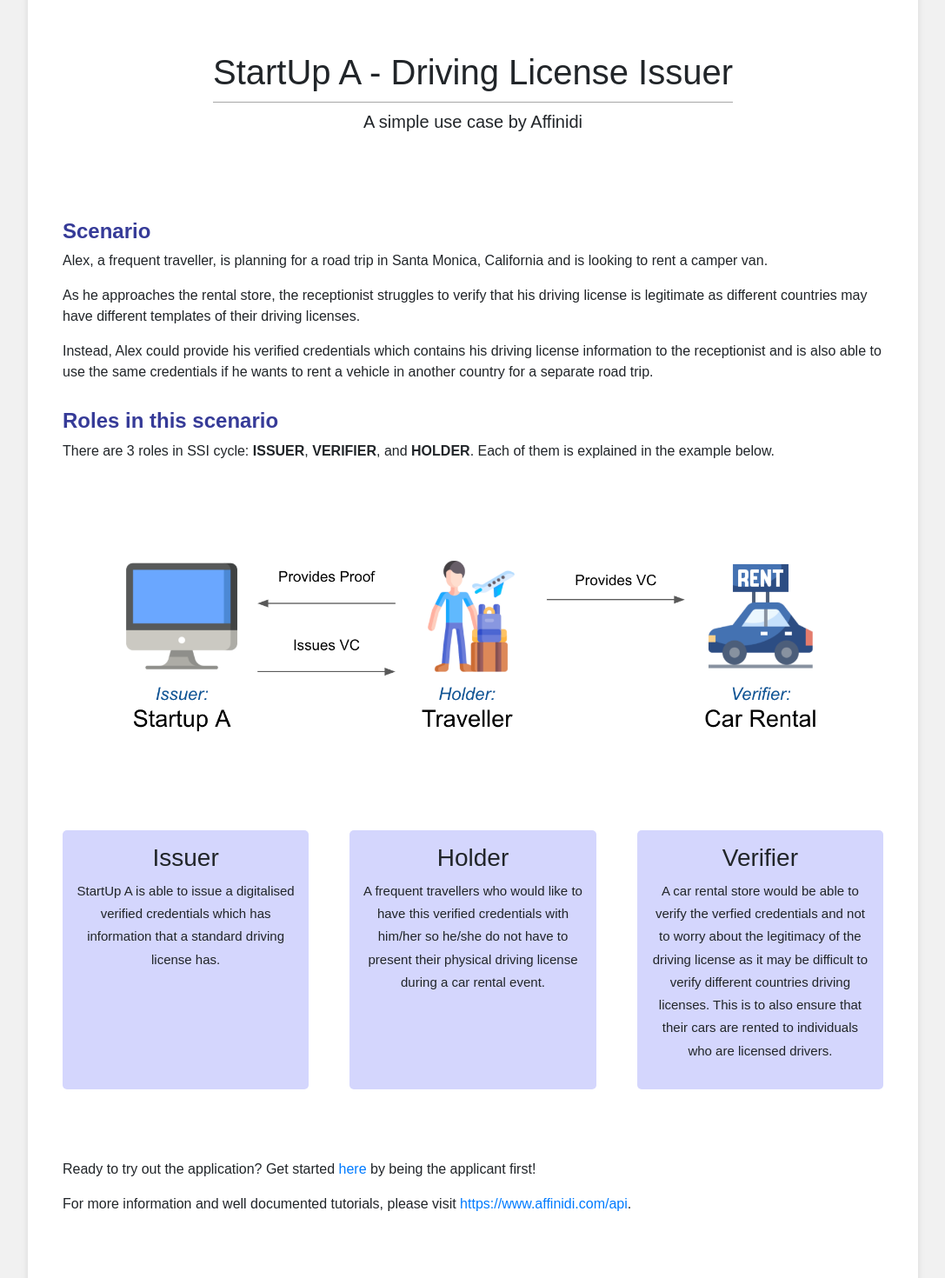
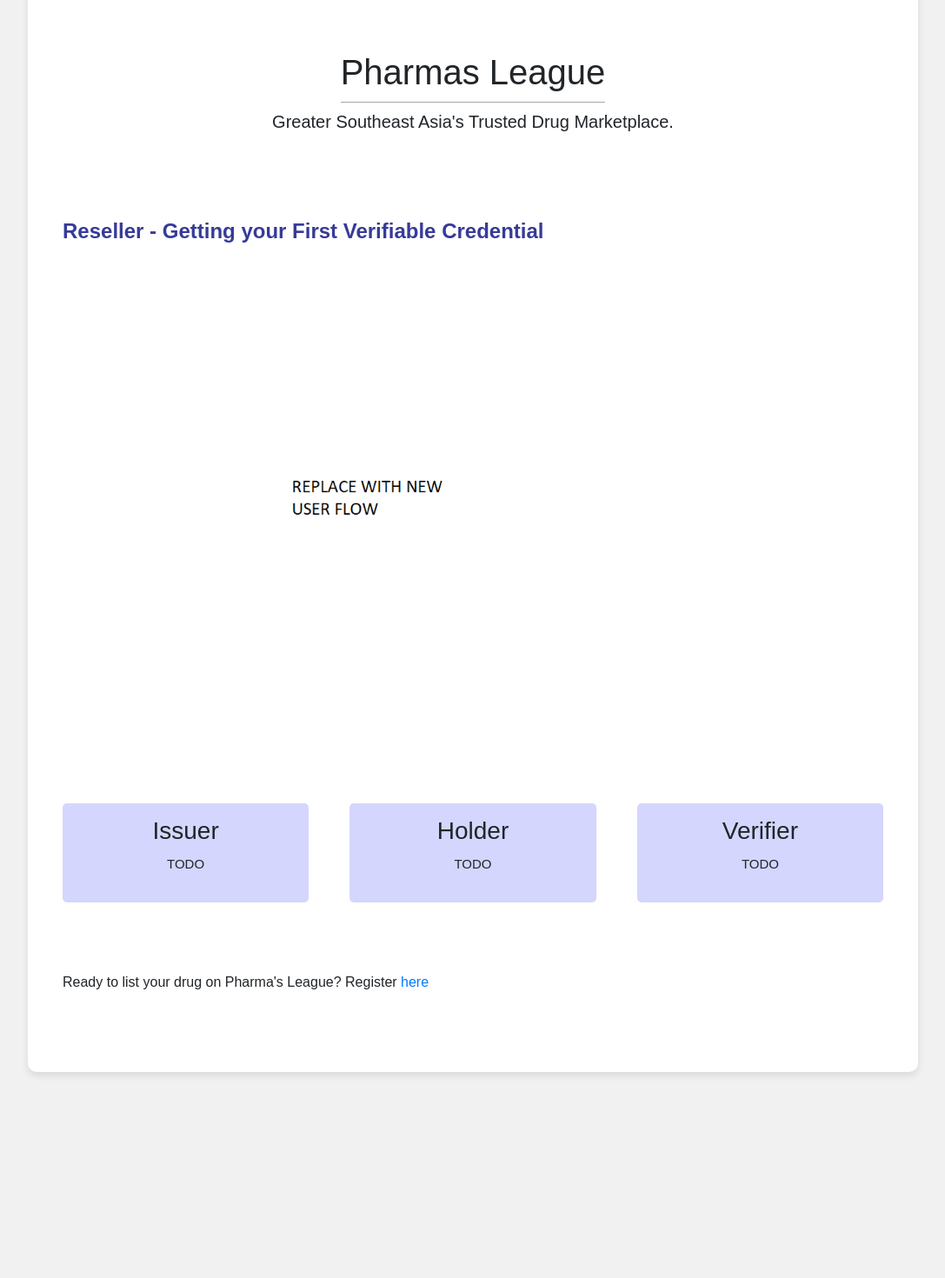
Before and after one commit to SmolLeaps/pharmas-league-issuer, a React (Create React App) app: page / in a window 1280 px wide. Shown: the part 220-1690 px from the top of the page at 87% size, without its empty margins (96-1183 px from the left). After the commit the page ends 1483 px from the top, so only its background shows below. Built offline with nearby package versions, Linux system fonts and the light colour scheme; no server answers.

Commit message:
replace user flow with placeholder image

```diff
--- a/src/pages/intro/Intro.tsx
+++ b/src/pages/intro/Intro.tsx
@@ -1,6 +1,6 @@
 import React from 'react';
 import 'pages/intro/Intro.scss'
-import EntireFlow from 'assets/images/icons/entire-flow.png';
+import EntireFlow from 'assets/images/icons/user-flow-placeholder.png';
 import {routes} from 'constants/routes';
 
 /**
@@ -11,17 +11,13 @@
     <div className='intro page-form page-form--large'>
       <div className='intro__heading-block'>
         <h1 className='intro__heading'>
-          StartUp A - Driving License Issuer
+          Pharmas League
         </h1>
-        <h5 className='intro__subheading'>A simple use case by Affinidi</h5>
+        <h5 className='intro__subheading'>Greater Southeast Asia's Trusted Drug Marketplace.</h5>
       </div>
       <div className='intro__text-block'>
-        <h4>Scenario</h4>
-        <p>Alex, a frequent traveller, is planning for a road trip in Santa Monica, California and is looking to rent a camper van. </p>
-        <p>As he approaches the rental store, the receptionist struggles to verify that his driving license is legitimate as different countries may have different templates of their driving licenses.</p>
-        <p>Instead, Alex could provide his verified credentials which contains his driving license information to the receptionist and is also able to use the same credentials if he wants to rent a vehicle in another country for a separate road trip.</p>
-        <h4>Roles in this scenario</h4>
-        <p>There are 3 roles in SSI cycle: <strong>ISSUER</strong>, <strong>VERIFIER</strong>, and <strong>HOLDER</strong>. Each of them is explained in the example below.</p>
+        <h4>Reseller - Getting your First Verifiable Credential</h4>
+        <p></p>
       </div>
       <div className='intro__example'>
         <img className='flow-size' src={EntireFlow} alt='entire-flow'/>
@@ -29,20 +25,19 @@
       <div className='intro__roles-description'>
         <div className='intro__roles-description-role'>
           <h3>Issuer</h3>
-          <p>StartUp A is able to issue a digitalised verified credentials which has information that a standard driving license has.</p>
+          <p>TODO</p>
         </div>
         <div className='intro__roles-description-role'>
           <h3>Holder</h3>
-          <p>A frequent travellers who would like to have this verified credentials with him/her so he/she do not have to present their physical driving license during a car rental event.</p>
+          <p>TODO</p>
         </div>
         <div className='intro__roles-description-role'>
           <h3>Verifier</h3>
-          <p>A car rental store would be able to verify the verfied credentials and not to worry about the legitimacy of the driving license as it may be difficult to verify different countries driving licenses. This is to also ensure that their cars are rented to individuals who are licensed drivers.</p>
+          <p>TODO</p>
         </div>
       </div>
 
-      <p>Ready to try out the application? Get started <a href={routes.APPLICANT_LOGIN} rel='noreferrer'>here</a> by being the applicant first!</p>
-      <p>For more information and well documented tutorials, please visit <a href='https://www.affinidi.com/api' target='_blank' rel='noreferrer'>https://www.affinidi.com/api</a>.</p>
+      <p>Ready to list your drug on Pharma's League? Register <a href={routes.APPLICANT_LOGIN} rel='noreferrer'>here</a></p>
     </div>
   )
 }
```
Also changed, not shown: src/assets/images/icons/user-flow-placeholder.png (added).
